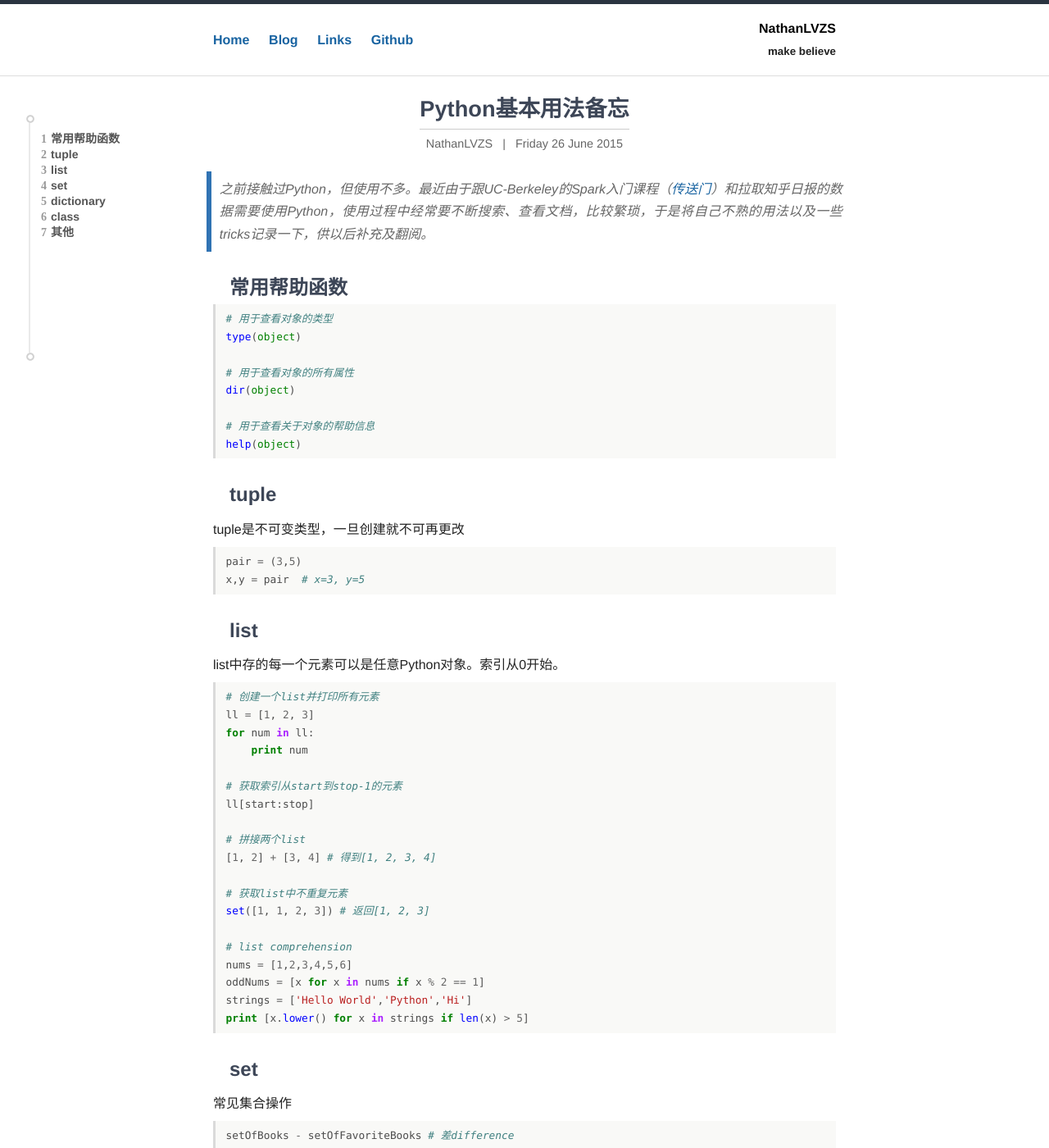
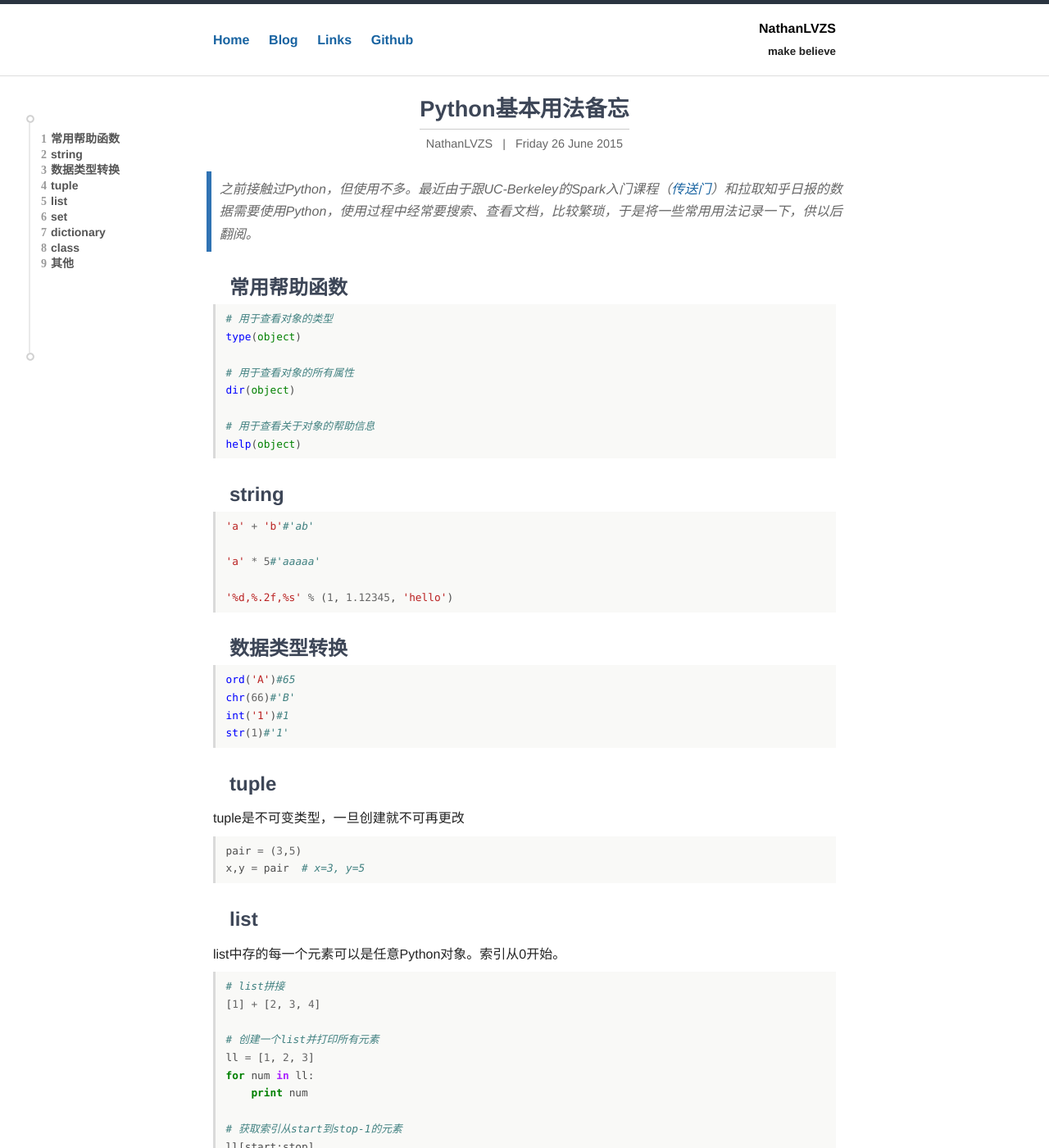
Before and after one commit to nathanlvzs/nathanlvzs.github.io, a Jekyll site: the page built from _posts/2015-06-26-Python-Basis-Reminder.md, in a window 1280 px wide and 1400 px high. Shown: the whole window at 82% size. Built offline with Jekyll 4.4.1, drawn with Linux system fonts in a browser that asks for light colours; comment, search, counter and statistics services are not loaded; some of the changed text lies outside the part shown.

Commit message:
config mathjax; update two old posts

```diff
--- a/_posts/2015-06-26-Python-Basis-Reminder.md
+++ b/_posts/2015-06-26-Python-Basis-Reminder.md
@@ -6,7 +6,7 @@
 published: true
 ---
 
-> 之前接触过Python，但使用不多。最近由于跟UC-Berkeley的Spark入门课程（[传送门](https://www.edx.org/course/introduction-big-data-apache-spark-uc-berkeleyx-cs100-1x)）和拉取知乎日报的数据需要使用Python，使用过程中经常要不断搜索、查看文档，比较繁琐，于是将自己不熟的用法以及一些tricks记录一下，供以后补充及翻阅。
+> 之前接触过Python，但使用不多。最近由于跟UC-Berkeley的Spark入门课程（[传送门](https://www.edx.org/course/introduction-big-data-apache-spark-uc-berkeleyx-cs100-1x)）和拉取知乎日报的数据需要使用Python，使用过程中经常要搜索、查看文档，比较繁琐，于是将一些常用用法记录一下，供以后翻阅。
 
 
 ## 常用帮助函数
@@ -21,6 +21,31 @@
 
 # 用于查看关于对象的帮助信息
 help(object)
+
+{% endhighlight %}
+
+
+## string
+
+{% highlight python %}
+
+'a' + 'b'#'ab'
+
+'a' * 5#'aaaaa'
+
+'%d,%.2f,%s' % (1, 1.12345, 'hello')
+
+{% endhighlight %}
+
+
+## 数据类型转换
+
+{% highlight python %}
+
+ord('A')#65
+chr(66)#'B'
+int('1')#1
+str(1)#'1'
 
 {% endhighlight %}
 
@@ -42,6 +67,9 @@
 list中存的每一个元素可以是任意Python对象。索引从0开始。
 
 {% highlight python %}
+
+# list拼接
+[1] + [2, 3, 4]
 
 # 创建一个list并打印所有元素
 ll = [1, 2, 3]
@@ -77,6 +105,14 @@
 setOfBooks & setOfFavoriteBooks # 交intersection
 
 setOfBooks | setOfFavoriteBooks # 并union
+
+# examples
+a = set([1,2,3])
+b = set([2,3,4])
+a & b#set([2, 3])
+a - b#set([1])
+b - a#set([4])
+a | b#set([1, 2, 3, 4])
 
 {% endhighlight %}
 
```
Also changed, not shown: _layouts/post.html (+11 -6 lines), _posts/2016-02-27-Mutual-Information-Formula-Derivation.md (+40 -53 lines), stuff/links.md (+1 -1 lines).
